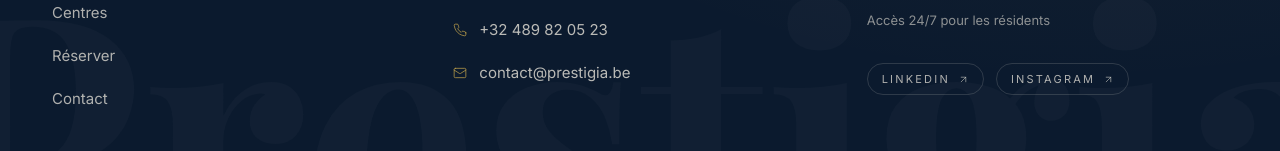
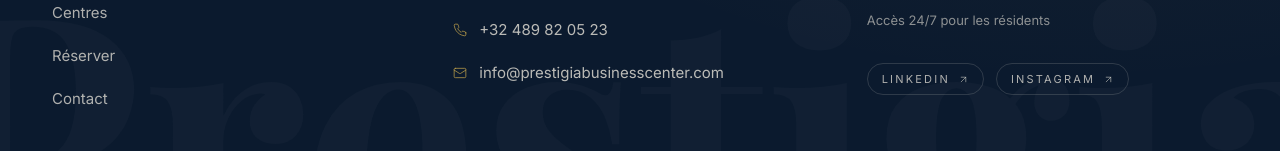
Before and after one commit to Hans3131/Prestigia-Business-Center, a Next.js app: page /contact in a window 1280 px wide. Shown: the part 2146-2297 px from the top of the page. Built offline with nearby package versions, Linux system fonts and the light colour scheme; no server answers.

Commit message:
chore: update all email references to info@prestigiabusinesscenter.com
- Footer, Header, Contact page, Espace-client
- SEO JSON-LD email
- Email fallback destination
- .env.local updated (gitignored)

```diff
--- a/src/app/contact/page.tsx
+++ b/src/app/contact/page.tsx
@@ -21,8 +21,8 @@ const contacts = [
   {
     icon: Mail,
     label: "Email",
-    value: "contact@prestigia.be",
-    href: "mailto:contact@prestigia.be",
+    value: "info@prestigiabusinesscenter.com",
+    href: "mailto:info@prestigiabusinesscenter.com",
   },
   {
     icon: MapPin,
--- a/src/app/espace-client/page.tsx
+++ b/src/app/espace-client/page.tsx
@@ -123,8 +123,8 @@ export default function EspaceClientPage() {
               <Mail size={16} className="mt-0.5 shrink-0 text-gold" strokeWidth={1.5} />
               <p className="text-sm text-navy/80">
                 Pour toute assistance, écrivez à{" "}
-                <a href="mailto:support@prestigia.be" className="text-gold hover:underline">
-                  support@prestigia.be
+                <a href="mailto:info@prestigiabusinesscenter.com" className="text-gold hover:underline">
+                  info@prestigiabusinesscenter.com
                 </a>
                 .
               </p>
--- a/src/components/sections/Footer.tsx
+++ b/src/components/sections/Footer.tsx
@@ -148,7 +148,7 @@ export function Footer() {
               </li>
               <li>
                 <a
-                  href="mailto:contact@prestigia.be"
+                  href="mailto:info@prestigiabusinesscenter.com"
                   className="group inline-flex items-center gap-3 transition-colors duration-500 hover:text-ivory"
                 >
                   <Mail
@@ -156,7 +156,7 @@ export function Footer() {
                     strokeWidth={1.5}
                     className="text-gold/80 transition-colors duration-500 group-hover:text-gold"
                   />
-                  contact@prestigia.be
+                  info@prestigiabusinesscenter.com
                 </a>
               </li>
             </ul>
--- a/src/components/sections/Header.tsx
+++ b/src/components/sections/Header.tsx
@@ -314,12 +314,12 @@ export function Header() {
                   +32 489 82 05 23
                 </a>
                 <a
-                  href="mailto:contact@prestigia.be"
+                  href="mailto:info@prestigiabusinesscenter.com"
                   className="flex items-center gap-3 transition-colors hover:text-ivory"
                   onClick={() => setOpen(false)}
                 >
                   <Mail size={13} strokeWidth={1.5} className="text-gold" />
-                  contact@prestigia.be
+                  info@prestigiabusinesscenter.com
                 </a>
                 <div className="flex items-center gap-3">
                   <MapPin size={13} strokeWidth={1.5} className="text-gold" />
--- a/src/lib/email.ts
+++ b/src/lib/email.ts
@@ -4,7 +4,7 @@ const apiKey = process.env.RESEND_API_KEY;
 const resend = apiKey ? new Resend(apiKey) : null;
 
 const FROM = process.env.CONTACT_FROM_EMAIL || "Prestigia <onboarding@resend.dev>";
-const TO = process.env.CONTACT_TO_EMAIL || "hansyapo0@gmail.com";
+const TO = process.env.CONTACT_TO_EMAIL || "info@prestigiabusinesscenter.com";
 
 type SendArgs = {
   subject: string;
--- a/src/lib/seo.ts
+++ b/src/lib/seo.ts
@@ -8,7 +8,7 @@ export const BRAND = {
   description:
     "Business center premium à Zaventem : domiciliation, gestion administrative, salles de réunions, espaces coworking et accompagnement marketing pour entrepreneurs et porteurs de projets.",
   phone: "+32-489-82-05-23",
-  email: "contact@prestigia.be",
+  email: "info@prestigiabusinesscenter.com",
   address: {
     street: "Lozenberg 21",
     postalCode: "1932",
```
